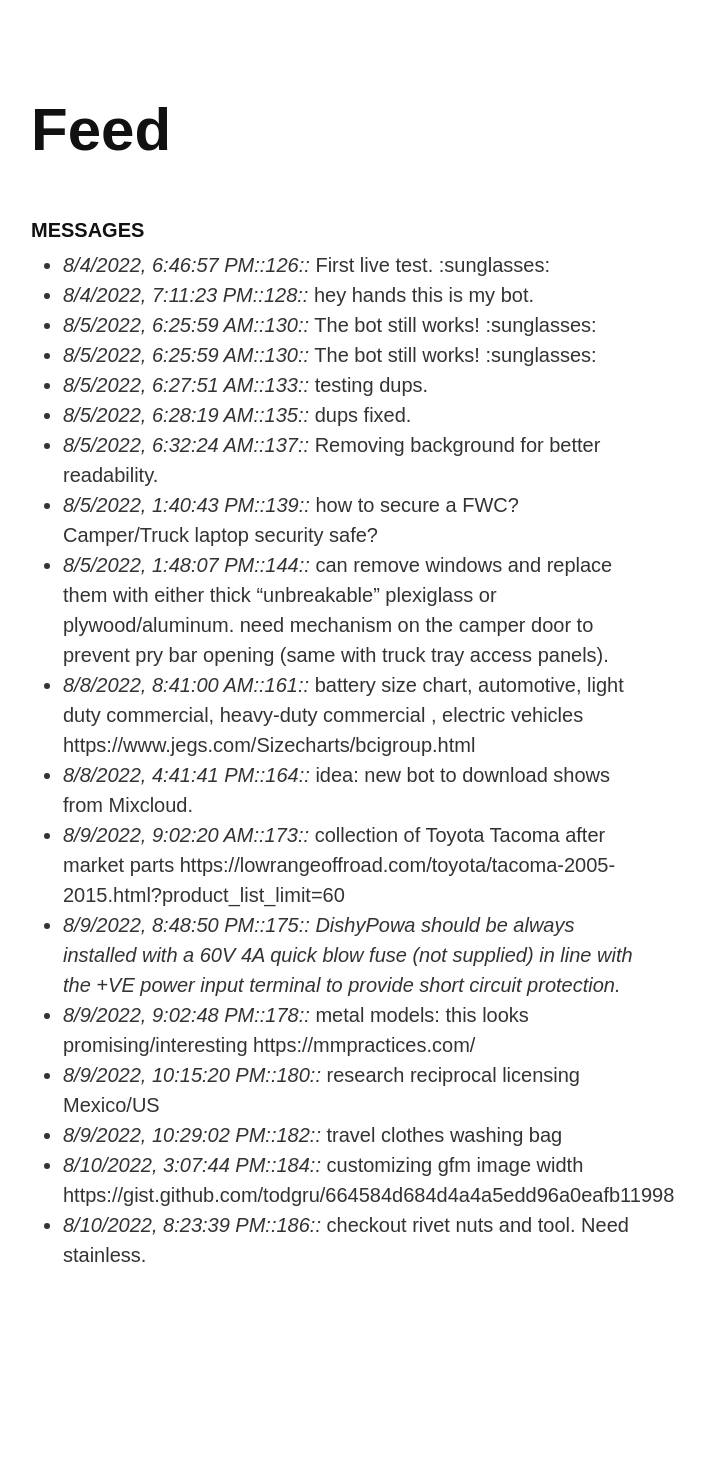
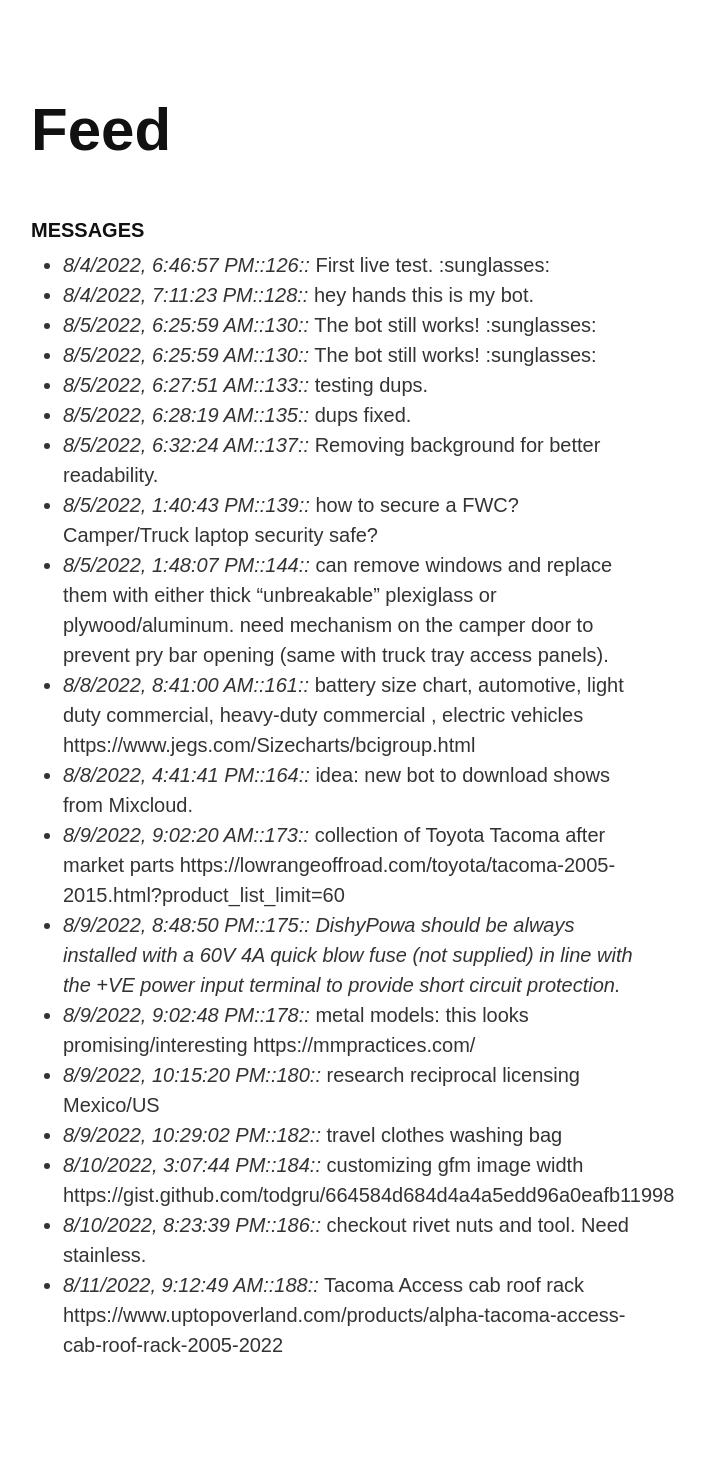
Before and after one commit to todgru/todgru.github.io, a Jekyll site: the page built from feed/index.md, in a window 1280 px wide. Shown: the whole page, without its empty margins (307-1012 px from the left). Built offline with Jekyll 4.4.1, drawn with Linux system fonts in a browser that asks for light colours; our own code applies the rules of GitHub Pages for plain Markdown files; before the commit the page ends 1370 px from its top, so only the background shows below that.

Commit message:
todgrubot: automated feed update

```diff
--- a/feed/index.md
+++ b/feed/index.md
@@ -22,3 +22,4 @@ layout: nobackground
 * _8/9/2022, 10:29:02 PM::182::_ travel clothes washing bag
 * _8/10/2022, 3:07:44 PM::184::_ customizing gfm image width https://gist.github.com/todgru/664584d684d4a4a5edd96a0eafb11998
 * _8/10/2022, 8:23:39 PM::186::_ checkout rivet nuts and tool. Need stainless.
+* _8/11/2022, 9:12:49 AM::188::_ Tacoma Access cab roof rack https://www.uptopoverland.com/products/alpha-tacoma-access-cab-roof-rack-2005-2022
```
